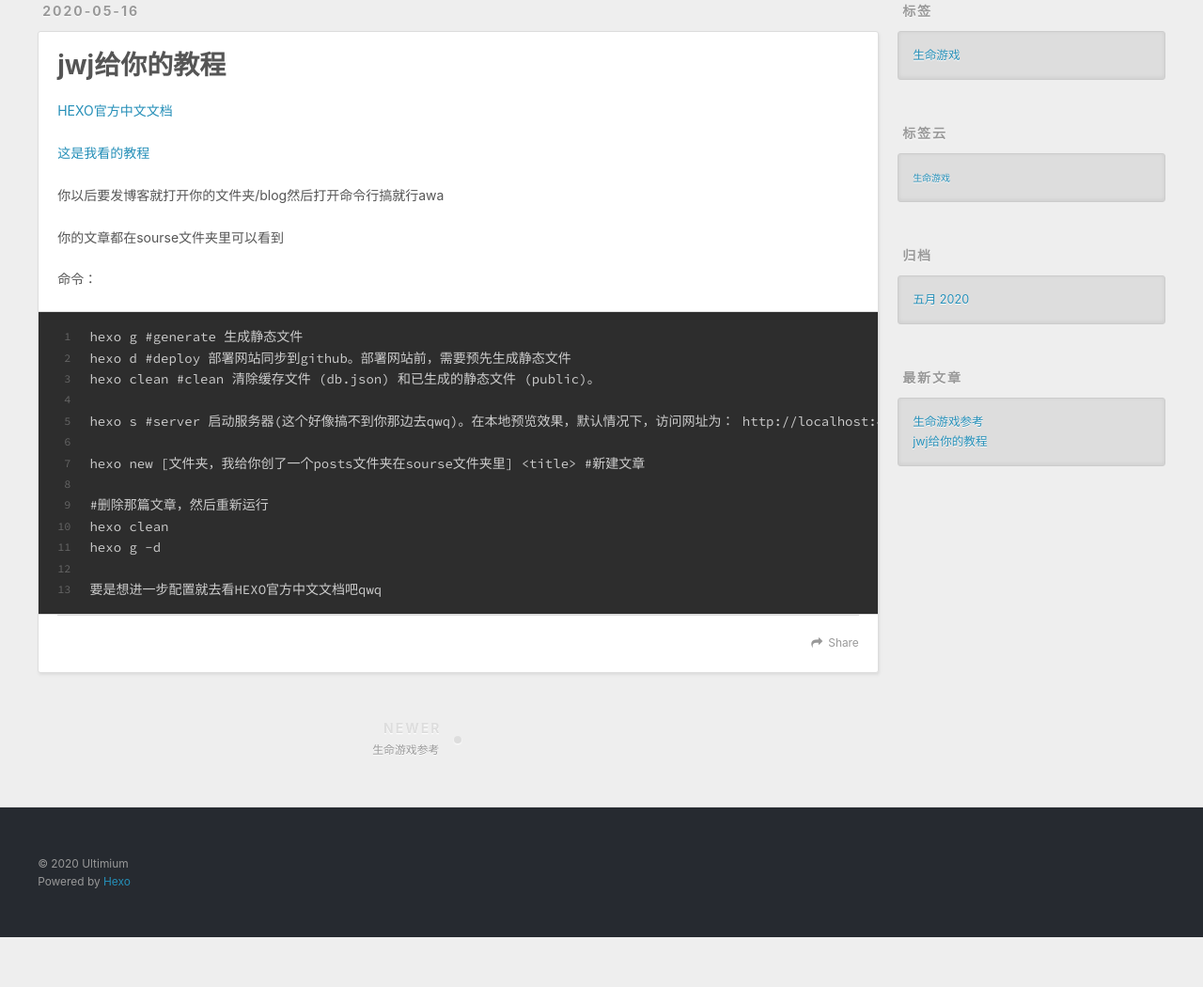
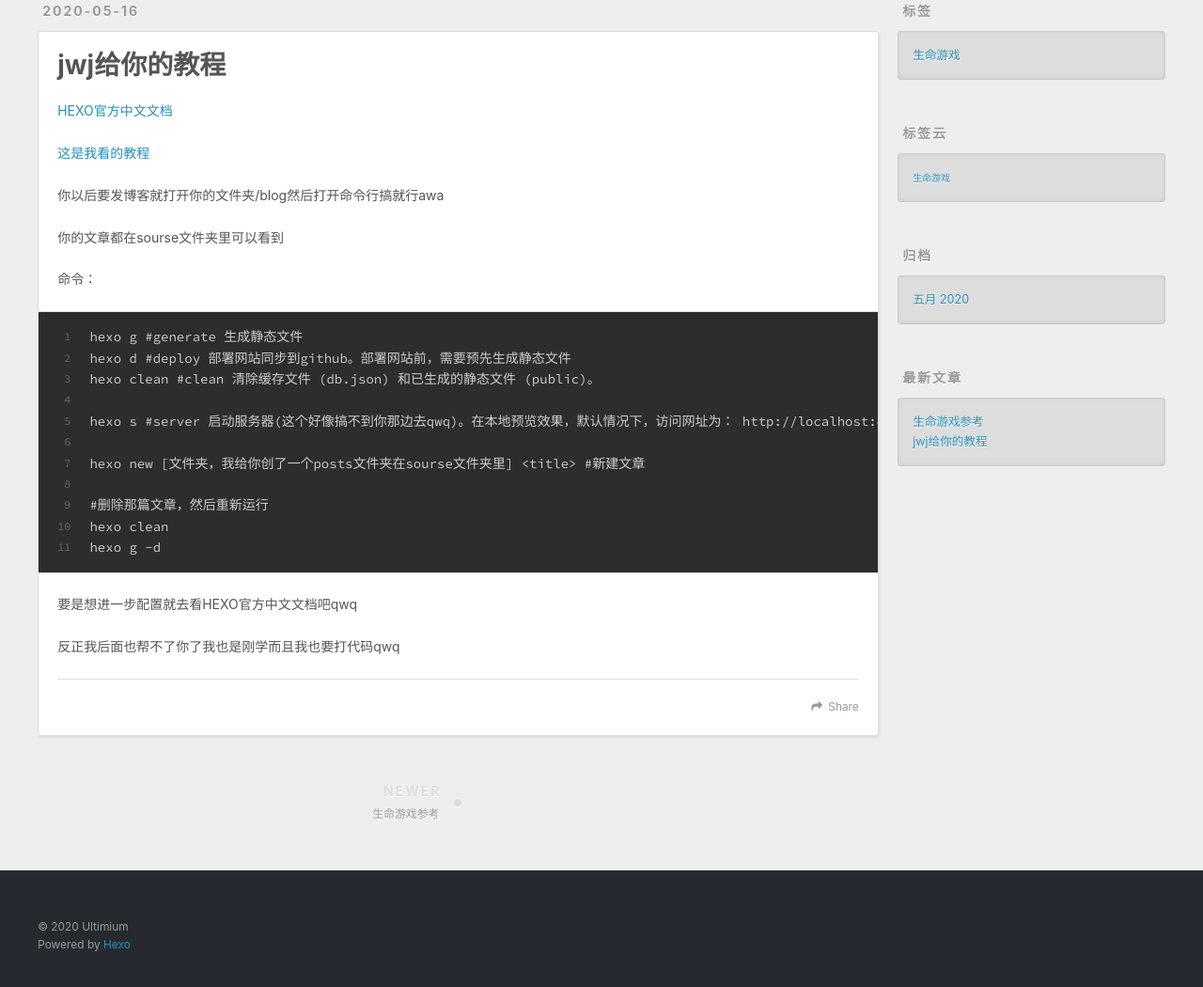
Before and after one commit to HuntingBot/huntingbot.github.io, a plain HTML site: page uncategorized/index.html in a window 1280 px wide. Shown: the part 346-1396 px from the top of the page at 94% size. Before the commit the page ends 1343 px from the top, so only its background shows below. Drawn offline with nearby package versions, Linux system fonts and the light colour scheme.

Commit message:
Site updated: 2020-05-16 18:02:53

```diff
--- a/uncategorized/index.html
+++ b/uncategorized/index.html
@@ -7,15 +7,15 @@
 
   <title>jwj给你的教程 | Ultimium&#39;s blog</title>
   <meta name="viewport" content="width=device-width, initial-scale=1, maximum-scale=1">
-  <meta name="description" content="HEXO官方中文文档 这是我看的教程 你以后要发博客就打开你的文件夹&#x2F;blog然后打开命令行搞就行awa 你的文章都在sourse文件夹里可以看到 命令： 12345678910111213hexo g #generate 生成静态文件hexo d #deploy 部署网站同步到github。部署网站前，需要预先生成静态文件hexo clean #clean 清除缓存文件 (db.json) 和已">
+  <meta name="description" content="HEXO官方中文文档 这是我看的教程 你以后要发博客就打开你的文件夹&#x2F;blog然后打开命令行搞就行awa 你的文章都在sourse文件夹里可以看到 命令： 1234567891011hexo g #generate 生成静态文件hexo d #deploy 部署网站同步到github。部署网站前，需要预先生成静态文件hexo clean #clean 清除缓存文件 (db.json) 和已生成的静">
 <meta property="og:type" content="article">
 <meta property="og:title" content="jwj给你的教程">
 <meta property="og:url" content="http://yoursite.com/uncategorized/index.html">
 <meta property="og:site_name" content="Ultimium&#39;s blog">
-<meta property="og:description" content="HEXO官方中文文档 这是我看的教程 你以后要发博客就打开你的文件夹&#x2F;blog然后打开命令行搞就行awa 你的文章都在sourse文件夹里可以看到 命令： 12345678910111213hexo g #generate 生成静态文件hexo d #deploy 部署网站同步到github。部署网站前，需要预先生成静态文件hexo clean #clean 清除缓存文件 (db.json) 和已">
+<meta property="og:description" content="HEXO官方中文文档 这是我看的教程 你以后要发博客就打开你的文件夹&#x2F;blog然后打开命令行搞就行awa 你的文章都在sourse文件夹里可以看到 命令： 1234567891011hexo g #generate 生成静态文件hexo d #deploy 部署网站同步到github。部署网站前，需要预先生成静态文件hexo clean #clean 清除缓存文件 (db.json) 和已生成的静">
 <meta property="og:locale" content="zh_CN">
 <meta property="article:published_time" content="2020-05-16T08:15:33.757Z">
-<meta property="article:modified_time" content="2020-05-16T10:00:04.692Z">
+<meta property="article:modified_time" content="2020-05-16T10:02:43.733Z">
 <meta property="article:author" content="Ultimium">
 <meta name="twitter:card" content="summary">
 
@@ -93,7 +93,10 @@
 <p>你以后要发博客就打开你的文件夹/blog然后打开命令行搞就行awa</p>
 <p>你的文章都在sourse文件夹里可以看到</p>
 <p>命令：</p>
-<figure class="highlight plain"><table><tr><td class="gutter"><pre><span class="line">1</span><br><span class="line">2</span><br><span class="line">3</span><br><span class="line">4</span><br><span class="line">5</span><br><span class="line">6</span><br><span class="line">7</span><br><span class="line">8</span><br><span class="line">9</span><br><span class="line">10</span><br><span class="line">11</span><br><span class="line">12</span><br><span class="line">13</span><br></pre></td><td class="code"><pre><span class="line">hexo g #generate 生成静态文件</span><br><span class="line">hexo d #deploy 部署网站同步到github。部署网站前，需要预先生成静态文件</span><br><span class="line">hexo clean #clean 清除缓存文件 (db.json) 和已生成的静态文件 (public)。</span><br><span class="line"></span><br><span class="line">hexo s #server 启动服务器(这个好像搞不到你那边去qwq)。在本地预览效果，默认情况下，访问网址为： http:&#x2F;&#x2F;localhost:4000&#x2F;</span><br><span class="line"></span><br><span class="line">hexo new [文件夹，我给你创了一个posts文件夹在sourse文件夹里] &lt;title&gt; #新建文章</span><br><span class="line"></span><br><span class="line">#删除那篇文章，然后重新运行</span><br><span class="line">hexo clean</span><br><span class="line">hexo g -d</span><br><span class="line"></span><br><span class="line">要是想进一步配置就去看HEXO官方中文文档吧qwq</span><br></pre></td></tr></table></figure>
+<figure class="highlight plain"><table><tr><td class="gutter"><pre><span class="line">1</span><br><span class="line">2</span><br><span class="line">3</span><br><span class="line">4</span><br><span class="line">5</span><br><span class="line">6</span><br><span class="line">7</span><br><span class="line">8</span><br><span class="line">9</span><br><span class="line">10</span><br><span class="line">11</span><br></pre></td><td class="code"><pre><span class="line">hexo g #generate 生成静态文件</span><br><span class="line">hexo d #deploy 部署网站同步到github。部署网站前，需要预先生成静态文件</span><br><span class="line">hexo clean #clean 清除缓存文件 (db.json) 和已生成的静态文件 (public)。</span><br><span class="line"></span><br><span class="line">hexo s #server 启动服务器(这个好像搞不到你那边去qwq)。在本地预览效果，默认情况下，访问网址为： http:&#x2F;&#x2F;localhost:4000&#x2F;</span><br><span class="line"></span><br><span class="line">hexo new [文件夹，我给你创了一个posts文件夹在sourse文件夹里] &lt;title&gt; #新建文章</span><br><span class="line"></span><br><span class="line">#删除那篇文章，然后重新运行</span><br><span class="line">hexo clean</span><br><span class="line">hexo g -d</span><br></pre></td></tr></table></figure>
+
+<p>要是想进一步配置就去看HEXO官方中文文档吧qwq</p>
+<p>反正我后面也帮不了你了我也是刚学而且我也要打代码qwq</p>
 
 
     </div>
```
Also changed, not shown: index.html (+4 -1 lines).
